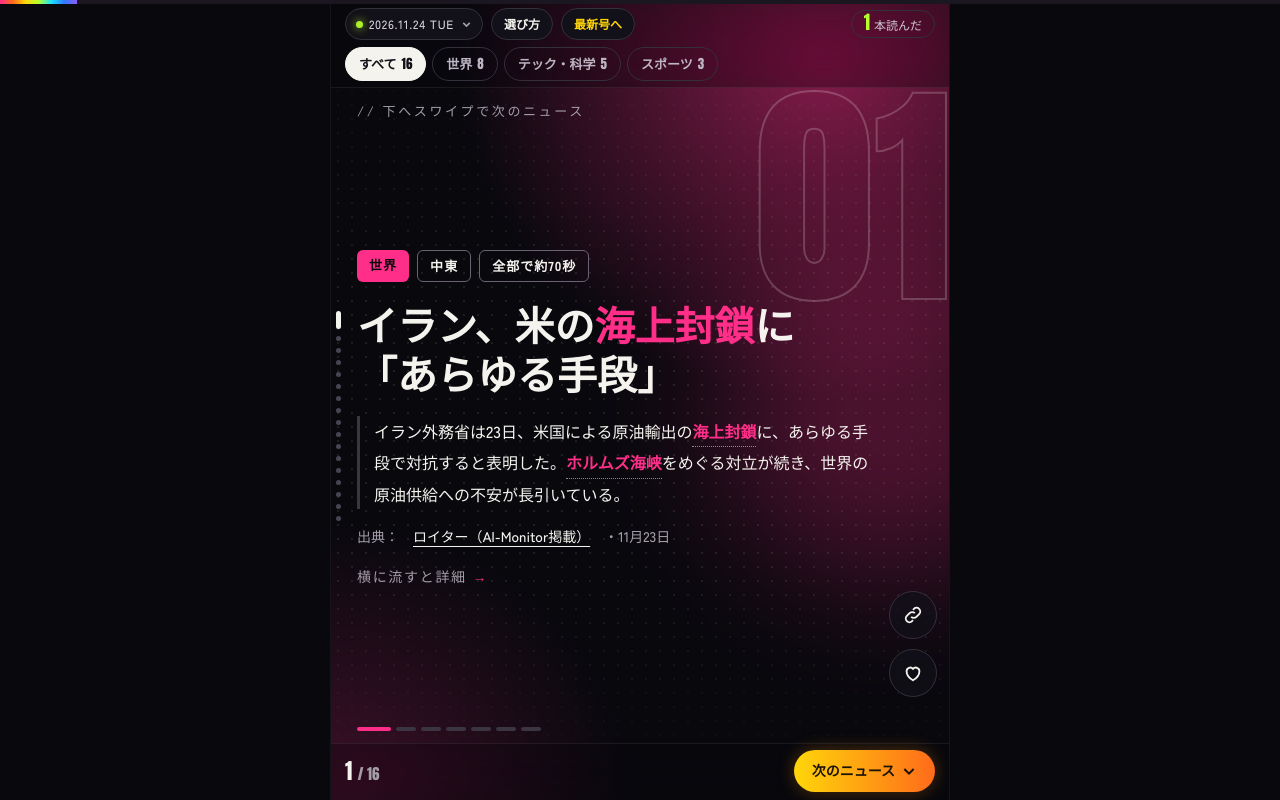
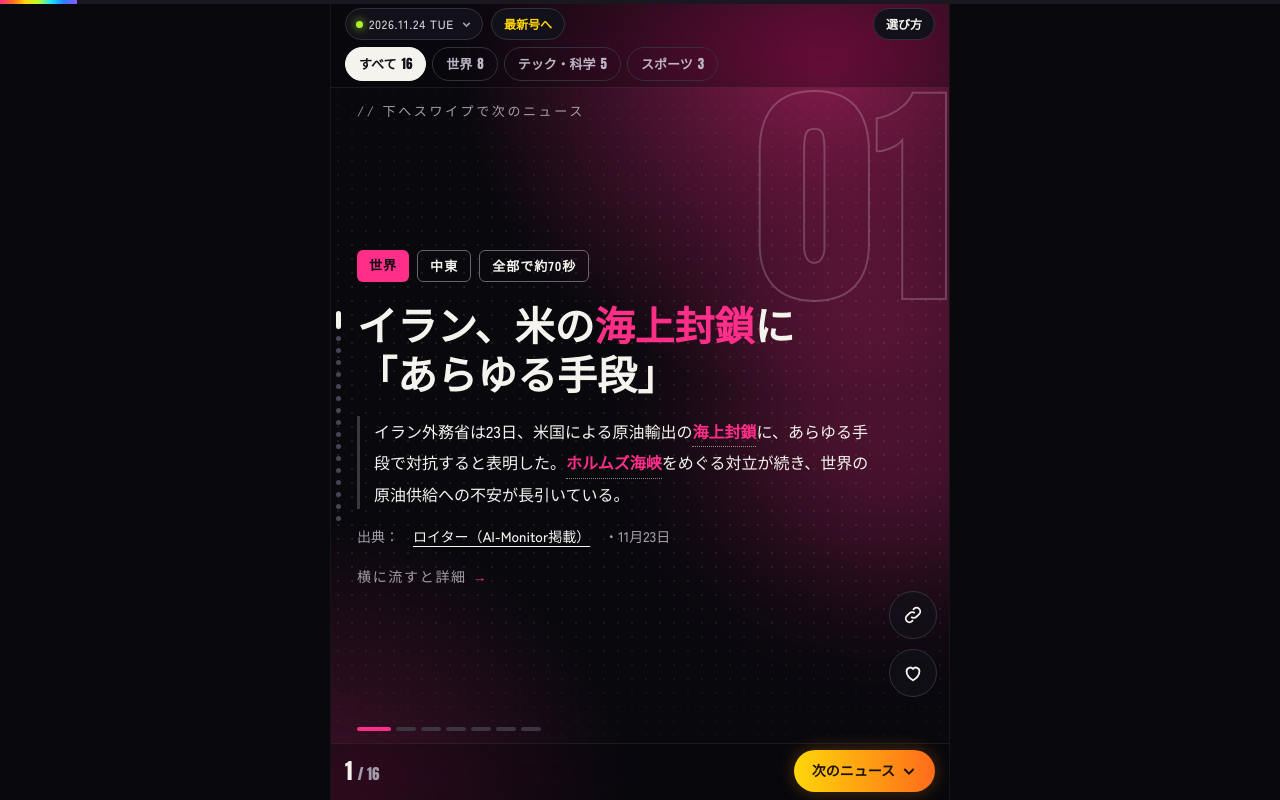
Before and after one commit to wisteria1004/dopa-news, a plain HTML site: page archive/2026-11-24/index.html in a window 1280 px wide. Drawn offline with Linux system fonts and the light colour scheme.

Commit message:
上部の「○本読んだ」を外し、その位置に「選び方」を移動
Co-Authored-By: Claude Opus 5.5 <noreply@anthropic.com>
Claude-Session: https://claude.ai/code/session_01BF8ohT8KmBvV3abxTzqSLb

```diff
--- a/archive/2026-11-24/index.html
+++ b/archive/2026-11-24/index.html
@@ -37,9 +37,8 @@ header{padding:calc(8px + var(--st)) 14px 6px;position:absolute;top:0;left:0;rig
 @keyframes pulse{50%{opacity:.3}}
 .latest{display:inline-flex;align-items:center;text-decoration:none;color:var(--yel)}
 .latest[hidden]{display:none}
+#how{margin-left:auto}
 .pill{white-space:nowrap;border:1px solid var(--line);background:#121018;border-radius:999px;padding:0 12px;min-height:32px;font-weight:900;font-size:12px}
-.cnt{margin-left:auto;display:flex;align-items:baseline;gap:4px;border:1px solid var(--line);border-radius:999px;padding:2px 12px;font-size:12px;color:#cfc8d4;white-space:nowrap}
-.cnt b{font:400 19px/1 Anton,sans-serif;color:var(--lime)}
 .chips{display:flex;gap:6px;overflow-x:auto;margin-top:7px;scrollbar-width:none}
 .chips::-webkit-scrollbar{display:none}
 .chip{flex:none;border:1px solid var(--line);border-radius:999px;padding:0 13px;min-height:34px;font-weight:900;font-size:13px;color:#bdb5c3}
@@ -159,8 +158,9 @@ footer{display:flex;align-items:center;gap:10px;padding:6px 14px calc(8px + var(
 .snote a{color:var(--ink);text-underline-offset:4px}
 .sall{display:inline-block;margin:6px 16px 0;font-size:14px;font-weight:900;color:var(--yel);text-underline-offset:4px}
 @media(prefers-reduced-motion:reduce){.live,.ring{animation:none}.prog i,.bars i,.dots i{transition:none}.feed,.track{scroll-behavior:auto}}
-@media(max-width:400px){.yr{display:none}.top{gap:6px}.date,.pill{padding:0 9px}}
-@media(max-width:380px){.pane{padding-left:22px;padding-right:66px}.cnt{padding:3px 10px}.hint{left:20px}}
+@media(max-width:400px){.top{gap:6px}.date,.pill{padding:0 9px}}
+@media(max-width:350px){.yr{display:none}}
+@media(max-width:380px){.pane{padding-left:22px;padding-right:66px}.hint{left:20px}}
 @media(min-width:900px){.app{border-inline:1px solid #16141b}}
 </style>
 </head>
@@ -170,9 +170,8 @@ footer{display:flex;align-items:center;gap:10px;padding:6px 14px calc(8px + var(
 <header>
   <div class="top">
     <button class="date" id="dateBtn" type="button" aria-haspopup="dialog" aria-expanded="false" aria-controls="sheet"><span class="live" aria-hidden="true"></span><span id="today">2026.11.24 TUE</span><span class="sr">・号をえらぶ</span><svg viewBox="0 0 24 24" aria-hidden="true"><path d="m6 9 6 6 6-6"/></svg></button>
+    <a class="pill latest" id="latest" href="#" hidden>最新号へ</a>
     <button class="pill" id="how" type="button">選び方</button>
-    <a class="pill latest" id="latest" href="#" hidden>最新号へ</a>
-    <span class="cnt"><b id="readN">0</b>本読んだ</span>
   </div>
   <div class="chips" id="chips" role="toolbar" aria-label="カテゴリ"></div>
 </header>
@@ -229,7 +228,6 @@ const store = { get(k,d){try{return JSON.parse(localStorage.getItem(k)) ?? d}cat
 const KEY = "dpg-" + ISSUE.date.slice(0,10);
 const read = new Set(store.get(KEY + "-read", []));
 const liked = new Set(store.get("dpg-liked", []));
-$("#readN").textContent = read.size;
 
 const esc = s => String(s).replace(/[&<>"']/g, c => ({"&":"&amp;","<":"&lt;",">":"&gt;",'"':"&quot;","'":"&#39;"}[c]));
 $("#today").innerHTML = `<span class="yr">${esc(ISSUE.date.slice(0,5))}</span>${esc(ISSUE.date.slice(5))}`;
@@ -511,7 +509,7 @@ function setCur(k){
   if (!atEnd){ const key = plain(NEWS[list[k]].title); dwell = setTimeout(() => { if (cur === k && !read.has(key)){ read.add(key); store.set(KEY + "-read", [...read]); paintRead(); } }, 1200); }
 }
 let dwell = 0;
-const paintRead = () => { $("#readN").textContent = read.size; $("#prog").style.width = Math.round(read.size / NEWS.length * 100) + "%"; };
+const paintRead = () => { $("#prog").style.width = Math.round(read.size / NEWS.length * 100) + "%"; };
 paintRead();
 const io = new IntersectionObserver(es => es.forEach(e => { if (e.isIntersecting) setCur(e.target.classList.contains("others") ? list.length : e.target.classList.contains("end") ? list.length + (feed.querySelector(".others") ? 1 : 0) : +e.target.dataset.k); }), {root:feed, threshold:.6});
 
```
Also changed, not shown: index.html (+6 -8 lines).
